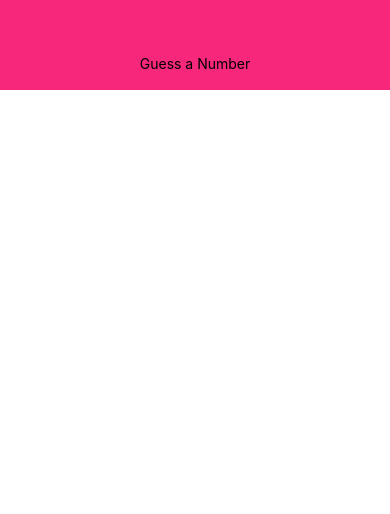
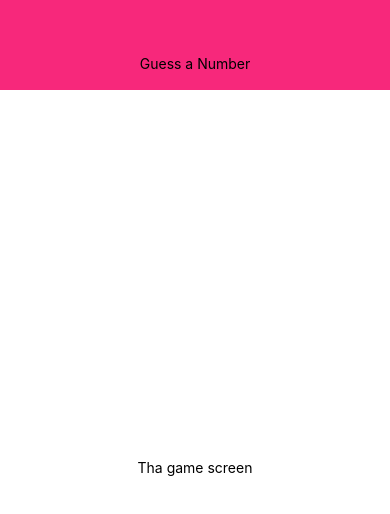
Before and after one commit to kronosGR/ReactNativeGuessAnumber, a React Native app: screen / in a window 390 px wide. Shown: the top 514 px of the page. Built offline with nearby package versions, Linux system fonts and the light colour scheme.

Commit message:
added game screen

```diff
--- a/App.js
+++ b/App.js
@@ -1,11 +1,13 @@
 import React from 'react';
 import { StyleSheet, Text, View } from 'react-native';
 import Header from './components/Header';
+import StartGameScreen from './screens/StartGameScreen';
 
 export default function App() {
   return (
     <View style={styles.screen}>
       <Header title="Guess a Number"/>
+      <StartGameScreen />
     </View>
   );
 }
--- /dev/null
+++ b/screens/StartGameScreen.js
@@ -0,0 +1,19 @@
+import React from "react";
+import { StyleSheet, Text, View } from "react-native";
+
+const StartGameScreen = () => {
+  return <View style={styles.screen}>
+    <Text>Tha game screen</Text>
+  </View>
+}
+
+const styles = StyleSheet.create({
+  screen:{
+    flex: 1,
+    padding: 10,
+    alignItems: 'center',
+    justifyContent:'center',
+  }
+})
+
+export default StartGameScreen
```
